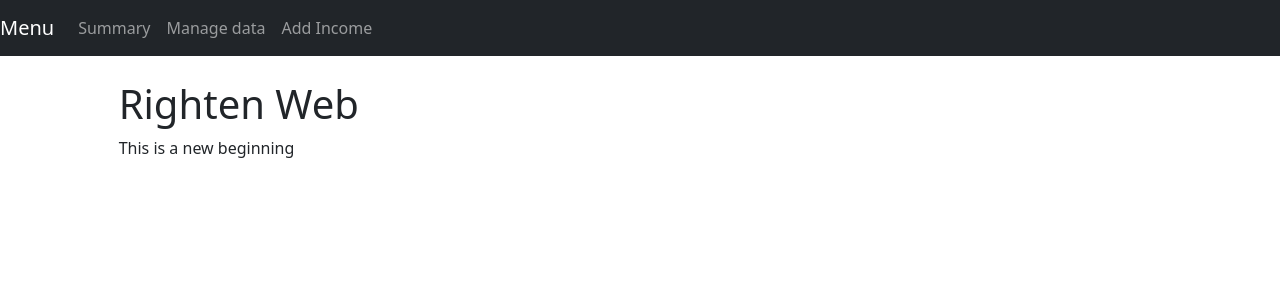
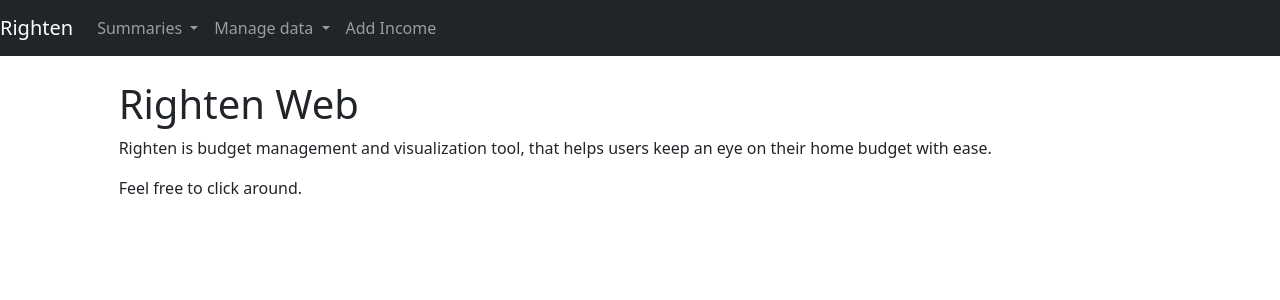
Before and after one commit to MarcinNowak94/Righten, a Flask app: page / in a window 1280 px wide. Shown: the top 300 px of the page. Run offline with Flask 3, Linux system fonts and the light colour scheme; parts of the project's set-up code (start-up, migrations or seed data) failed here and were passed over; some libraries are stand-ins or nearby versions.

Commit message:
Created basic layout framework

```diff
--- a/Sources/web/RightenWeb/models.py
+++ b/Sources/web/RightenWeb/models.py
@@ -11,6 +11,7 @@ from sqlalchemy.ext.automap import automap_base
 #with app.app_context():
 #    Incometable=db.Table("Income",metadata=db.metadata,autoload=True, autoload_with=db.engine)
 
+#NICE-TO-HAVE: create factory function to recreate full schema as classes
 with app.app_context():
     Base = automap_base()
     Base.prepare(autoload_with=db.engine, reflect=True)
--- a/Sources/web/RightenWeb/routes.py
+++ b/Sources/web/RightenWeb/routes.py
@@ -1,7 +1,7 @@
 from RightenWeb import app
 from RightenWeb import db
 from flask import render_template, flash, redirect, url_for, get_flashed_messages
-from RightenWeb.models import Income, MonthlyIncome
+from RightenWeb.models import *
 from RightenWeb.forms import IncomeInputForm
 import json
 #NICE-TO-HAVE: Add event logging
@@ -37,8 +37,8 @@ def incomeadd():
         return redirect(url_for("incomeadd")) #So user can add another record
     return render_template("income_add.html", title="Add income", form=form)
 
-@app.route("/summary")
-def summary():
+@app.route("/incomesummary")
+def incomesummary():
     IncomeSummarydata=db.session.query(
         db.func.round(db.func.sum(Income.Amount),2),
         Income.Type
@@ -59,18 +59,70 @@ def summary():
         MonthlyIncomemonths.append(Month)
 
 
-    return render_template("summary.html",
-                           title="Summary",
+    return render_template("incomesummary.html",
+                           title="Income",
                            IncomeSummarydata=json.dumps(incometypesummary),
                            labels=json.dumps(incometypes),
                            mimonths=json.dumps(MonthlyIncomemonths),
                            miamounts=json.dumps(MonthlyIncomeamounts)
                            )
 
+#TODO: billssummary
+@app.route("/billssummary")
+def billssummary():
+        return render_template("underconstruction.html",
+                           title="Bills"
+                           )
+
+#TODO: expendituressummary
+@app.route("/expendituressummary")
+def expendituressummary():
+        return render_template("underconstruction.html",
+                           title="Expenditures"
+                           )
+
+#TODO: productssummary
+@app.route("/productssummary")
+def productssummary():
+        return render_template("underconstruction.html",
+                           title="Products"
+                           )
+
+#TODO: producttypessummary
+@app.route("/producttypessummary")
+def producttypessummary():
+        return render_template("underconstruction.html",
+                           title="Product types"
+                           )
+
 @app.route("/income")
 def income():
     entries = db.session.query(Income).order_by(Income.DateTime.desc()).all()
     return render_template("income_table.html", title="Income", entries=entries)
+
+#TODO: bills
+@app.route("/bills")
+def bills():
+    entries = db.session.query(Bills).order_by(Bills.DateTime.desc()).all()
+    return render_template("underconstruction.html", title="Bills")
+
+#TODO: expenditures
+@app.route("/expenditures")
+def expenditures():
+    entries = db.session.query(Expenditures).order_by(Expenditures.DateTime.desc()).all()
+    return render_template("underconstruction.html", title="Expenditures")
+
+#TODO: products
+@app.route("/products")
+def products():
+    entries = db.session.query(Products).order_by(Products.DateTime.desc()).all()
+    return render_template("underconstruction.html", title="Products")
+
+#TODO: producttypes
+@app.route("/producttypes")
+def producttypes():
+    entries = db.session.query(ProductTypes).order_by(ProductTypes.DateTime.desc()).all()
+    return render_template("underconstruction.html", title="Product Types")
 
 #NICE-TO-HAVE: let user bulk delete records
 #TODO: Fix - it does not work
--- a/Sources/web/RightenWeb/templates/index.html
+++ b/Sources/web/RightenWeb/templates/index.html
@@ -2,5 +2,6 @@
 
 {% block content %}
     <h1>Righten Web</h1>
-    <p>This is a new beginning</p>
+    <p>Righten is budget management and visualization tool, that helps users keep an eye on their home budget with ease.</p>
+    <p>Feel free to click around.</p>
 {% endblock %}
--- a/Sources/web/RightenWeb/templates/layout.html
+++ b/Sources/web/RightenWeb/templates/layout.html
@@ -25,7 +25,7 @@
             <div class="col-md-12 p-0">
                 <header class="mb-4">
                     <nav class="navbar navbar-expand-lg navbar-dark bg-dark">
-                        <a class="navbar-brand" href="#">Menu</a>
+                        <a class="navbar-brand" href="/">Righten</a>
                         <button class="navbar-toggler"
                                 type="button"
                                 data-toggle="collapse"
@@ -36,12 +36,52 @@
                                 <span class="navbar-toggler-icon"></span>
                         </button>
                         <div class="collapse navbar-collapse" id="navbarNavAltMarkup">
+                            <ul class="navbar-nav">
+                              <li class="nav-item dropdown">
+                                <a class="nav-link dropdown-toggle"
+                                   href="#"
+                                   id="summaries"
+                                   role="button"
+                                   data-bs-toggle="dropdown"
+                                   aria-expanded="false">
+                                  Summaries
+                                </a>
+                                <ul class="dropdown-menu dropdown-menu-dark" aria-labelledby="summaries">
+                                    <a class="dropdown-item" href="{{ url_for('incomesummary')}}">Income</a>
+                                    <a class="dropdown-item" href="{{ url_for('billssummary')}}">Bills</a>
+                                    <a class="dropdown-item" href="{{ url_for('expendituressummary')}}">Expenditures</a>
+                                    <div class="dropdown-divider"></div>
+                                    <a class="dropdown-item" href="{{ url_for('productssummary')}}">Products</a>
+                                    <a class="dropdown-item" href="{{ url_for('producttypessummary')}}">Product types</a>
+                                </ul>
+                              </li>
+                            </ul>
+                            <ul class="navbar-nav">
+                                <li class="nav-item dropdown">
+                                  <a class="nav-link dropdown-toggle"
+                                     href="#"
+                                     id="managedata"
+                                     role="button"
+                                     data-bs-toggle="dropdown"
+                                     aria-expanded="false">
+                                    Manage data
+                                  </a>
+                                  <ul class="dropdown-menu dropdown-menu-dark" aria-labelledby="managedata">
+                                      <a class="dropdown-item" href="{{ url_for('income')}}">Income</a>
+                                      <a class="dropdown-item" href="{{ url_for('bills')}}">Bills</a>
+                                      <a class="dropdown-item" href="{{ url_for('expenditures')}}">Expenditures</a>
+                                      <div class="dropdown-divider"></div>
+                                      <a class="dropdown-item" href="{{ url_for('products')}}">Products</a>
+                                      <a class="dropdown-item" href="{{ url_for('producttypes')}}">Product types</a>
+                                  </ul>
+                                </li>
+                              </ul>
                             <div class="navbar-nav ml-auto mr-3">
-                                <a class="nav-item nav-link" href="{{ url_for('summary')}}">Summary</a>
-                                <a class="nav-item nav-link" href="{{ url_for('income')}}">Manage data</a>
+                                <!--TODO: Should be a part of Manage data window-->
                                 <a class="nav-item nav-link" href="{{ url_for('incomeadd')}}">Add Income</a>
                             </div>
                         </div>
+
                     </nav>
                 </header>
             </div>
--- /dev/null
+++ b/Sources/web/RightenWeb/templates/underconstruction.html
@@ -0,0 +1,6 @@
+{% extends 'layout.html' %}
+
+{% block content %}
+    <h1>Under construction</h1>
+    <p>This site is during construction, nothing to see here yet but will be soon ... we hope</p>
+{% endblock %}
--- a/Sources/web/informations_and_sources.txt
+++ b/Sources/web/informations_and_sources.txt
@@ -10,6 +10,7 @@ https://stackoverflow.com/questions/39955521/sqlalchemy-existing-database-query
 https://www.youtube.com/watch?v=UK57IHzSh8I
 https://stackoverflow.com/questions/31444036/runtimeerror-working-outside-of-application-context
 https://www.chartjs.org/
+https://getbootstrap.com/docs/4.0/
 
 TODO: Check materials
 https://www.youtube.com/watch?v=5aYpkLfkgRE
```
Also changed, not shown: Sources/web/RightenWeb/templates/incomesummary.html (renamed from Sources/web/RightenWeb/templates/summary.html).
